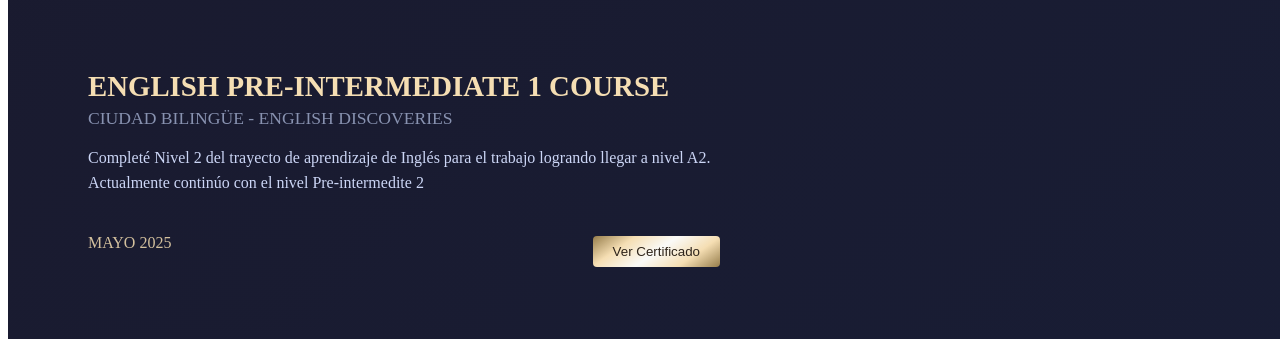
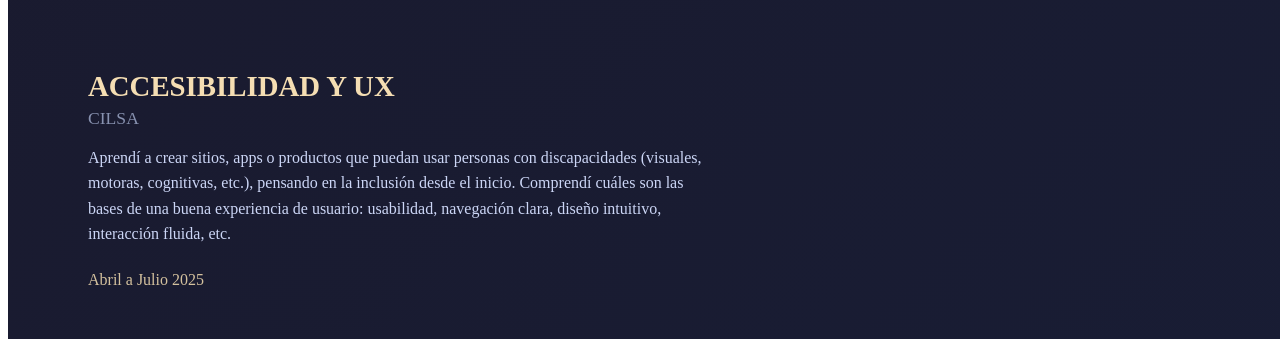
Before and after one commit to FaniCasco/MiPortfolio, a Next.js app: page /estudios in a window 1280 px wide. Shown: the part 521-860 px from the top of the page. Built offline with nearby package versions, Linux system fonts and the light colour scheme.

Commit message:
subi curso nuevo

```diff
--- a/src/pages/estudios.js
+++ b/src/pages/estudios.js
@@ -14,6 +14,14 @@
 import certificado11 from "../assets/certificados/certificado-ingles-2.pdf";
 
 const cursos = [
+    {
+    titulo: "ACCESIBILIDAD Y UX",
+    institucion: "CILSA",
+    fecha: "Abril a Julio 2025",
+    descripcion: "Aprendí a crear sitios, apps o productos que puedan usar personas con discapacidades (visuales, motoras, cognitivas, etc.), pensando en la inclusión desde el inicio. Comprendí cuáles son las bases de una buena experiencia de usuario: usabilidad, navegación clara, diseño intuitivo, interacción fluida, etc.",
+    icono: "bi bi-stack",
+
+  },
     {
     titulo: "ENGLISH PRE-INTERMEDIATE 1 COURSE",
     institucion: "CIUDAD BILINGÜE - ENGLISH DISCOVERIES",
```
Also changed, not shown: 2 other files (tests, documents, lock files or other folders).
